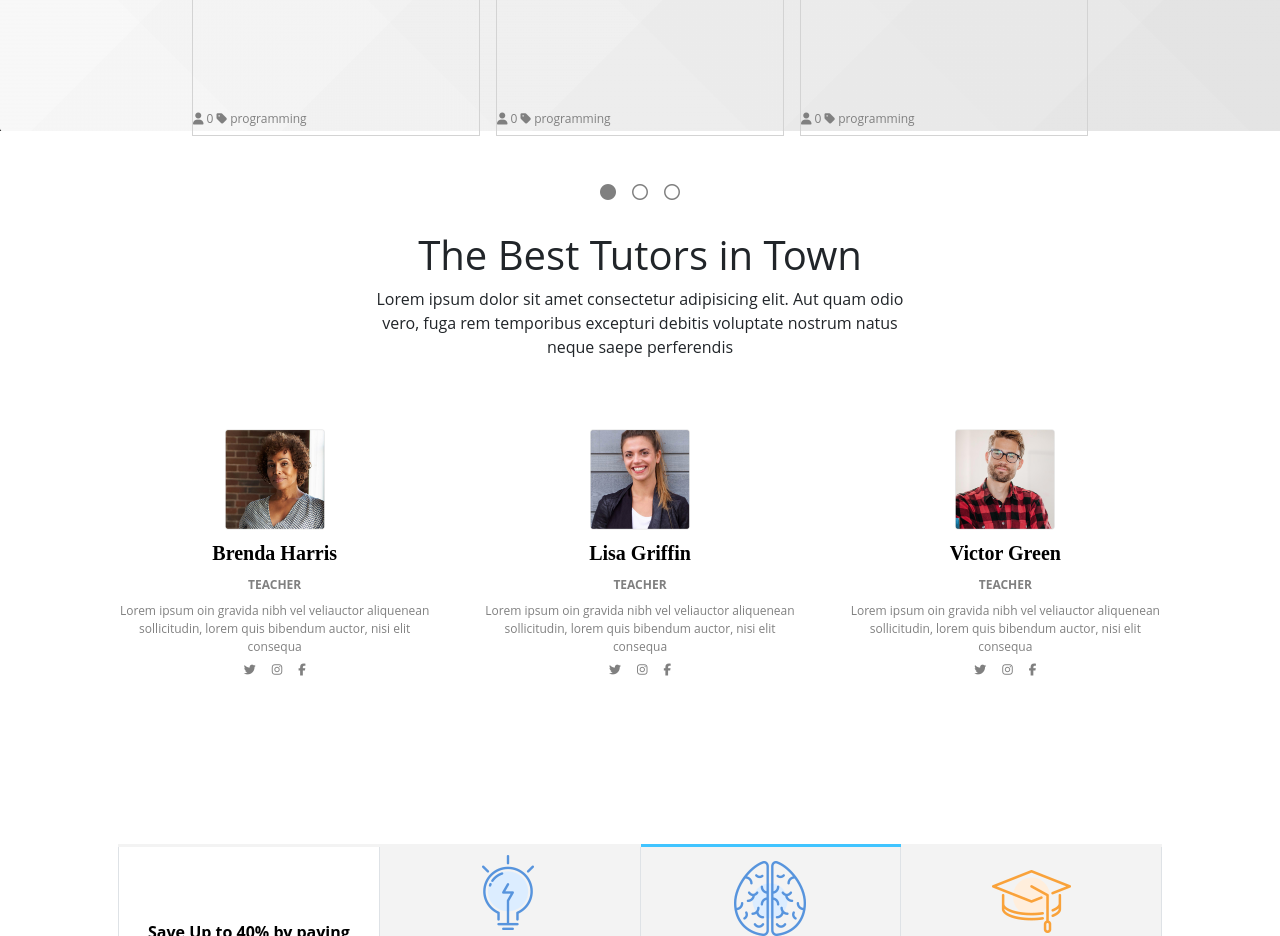
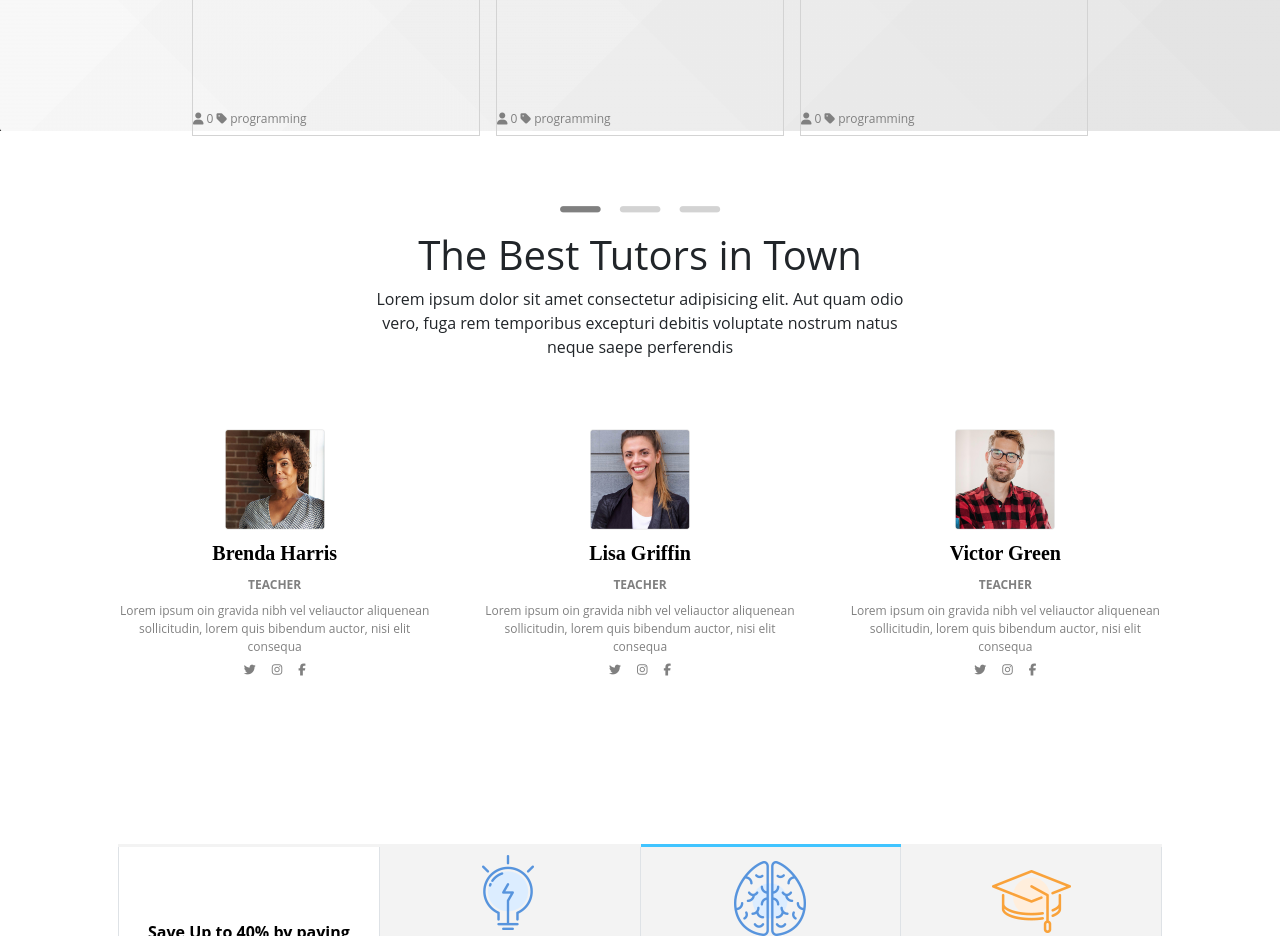
Before and after one commit to WalterCorsini/proj-html-vuejs, a Vue app: page / in a window 1280 px wide. Shown: the part 3080-4016 px from the top of the page. Built offline with nearby package versions, Linux system fonts and the light colour scheme.

Commit message:
fix icon section online courses

```diff
--- a/src/components/HomePageOnlineCourses.vue
+++ b/src/components/HomePageOnlineCourses.vue
@@ -129,12 +129,20 @@ export default {
                     </div>
                 </div>
                 <div class="icon d-flex gap-3 p-5">
-                    <i @click.stop="active = 1, getString(active)" :class="active === 1 ? 'fa-solid' : 'fa-regular'"
+
+                    <i @click.stop="active = 1, getString(active)" :class="active===1 ? 'grey' : 'lightgrey'"
+                        class="fa-minus fa-solid"></i>
+                    <i @click.stop="active = 2, getString(active)" :class="active===2 ? 'grey' : 'lightgrey'"
+                        class="fa-minus fa solid"></i>
+                    <i @click.stop="active = 3, getString(active)" :class="active===3 ? 'grey' : 'lightgrey'"
+                        class="fa-minus fa-solid"></i>
+
+                    <!-- <i @click.stop="active = 1, getString(active)" :class="active === 1 ? 'fa-solid' : 'fa-regular'"
                         class="fa-circle"></i>
                     <i @click.stop="active = 2, getString(active)" :class="active === 2 ? 'fa-solid' : 'fa-regular'"
                         class="fa-circle"></i>
                     <i @click.stop="active = 3, getString(active)" :class="active === 3 ? 'fa-solid' : 'fa-regular'"
-                        class="fa-circle"></i>
+                        class="fa-circle"></i> -->
                 </div>
             </div>
         </div>
@@ -204,7 +212,13 @@ export default {
             }
 
             .icon {
+               font-size: 50px;
+            }
+            .grey{
                 color: $grey;
+            }
+            .lightgrey{
+                color: lightgray;
             }
         }
     }
```
